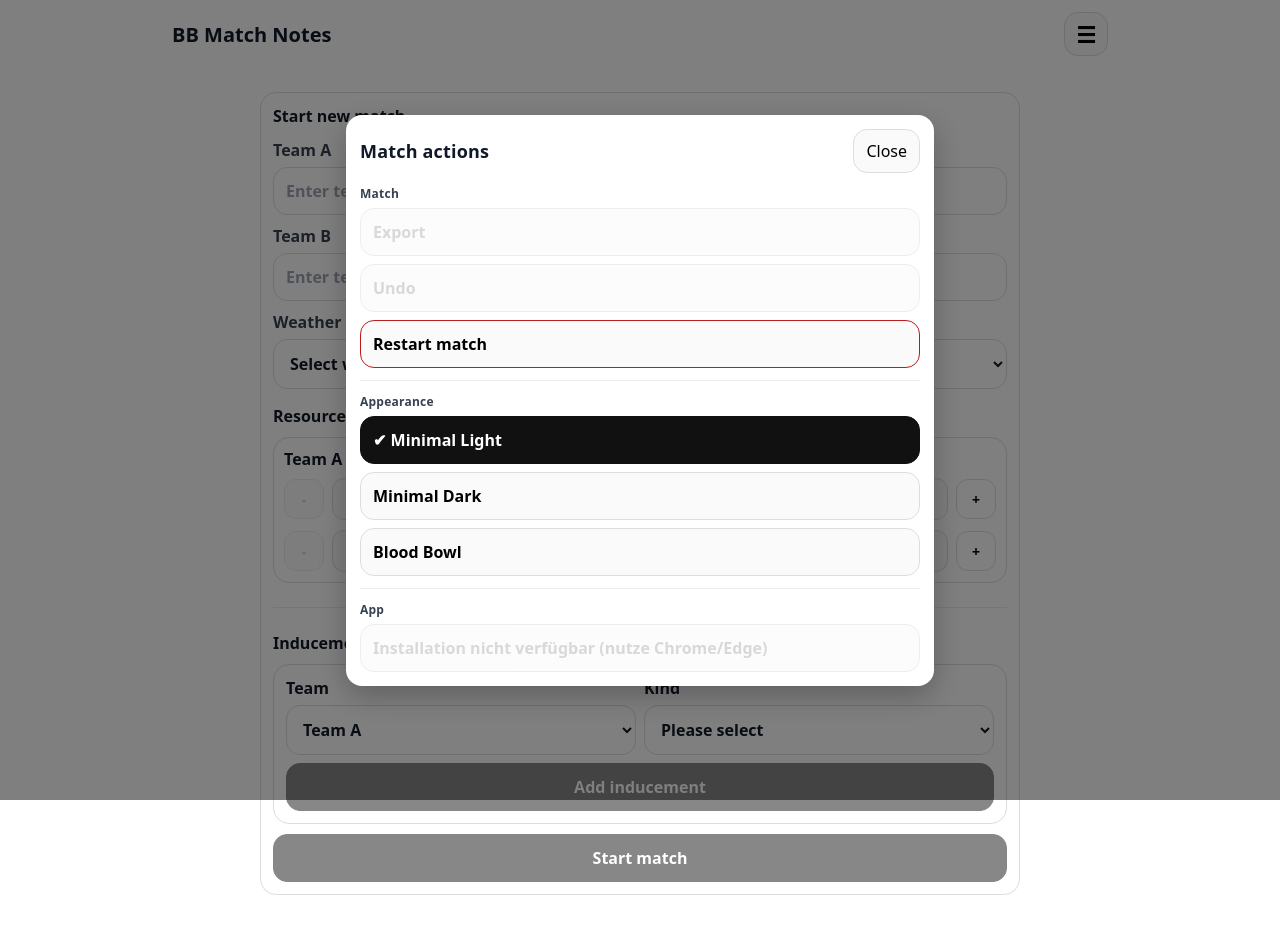
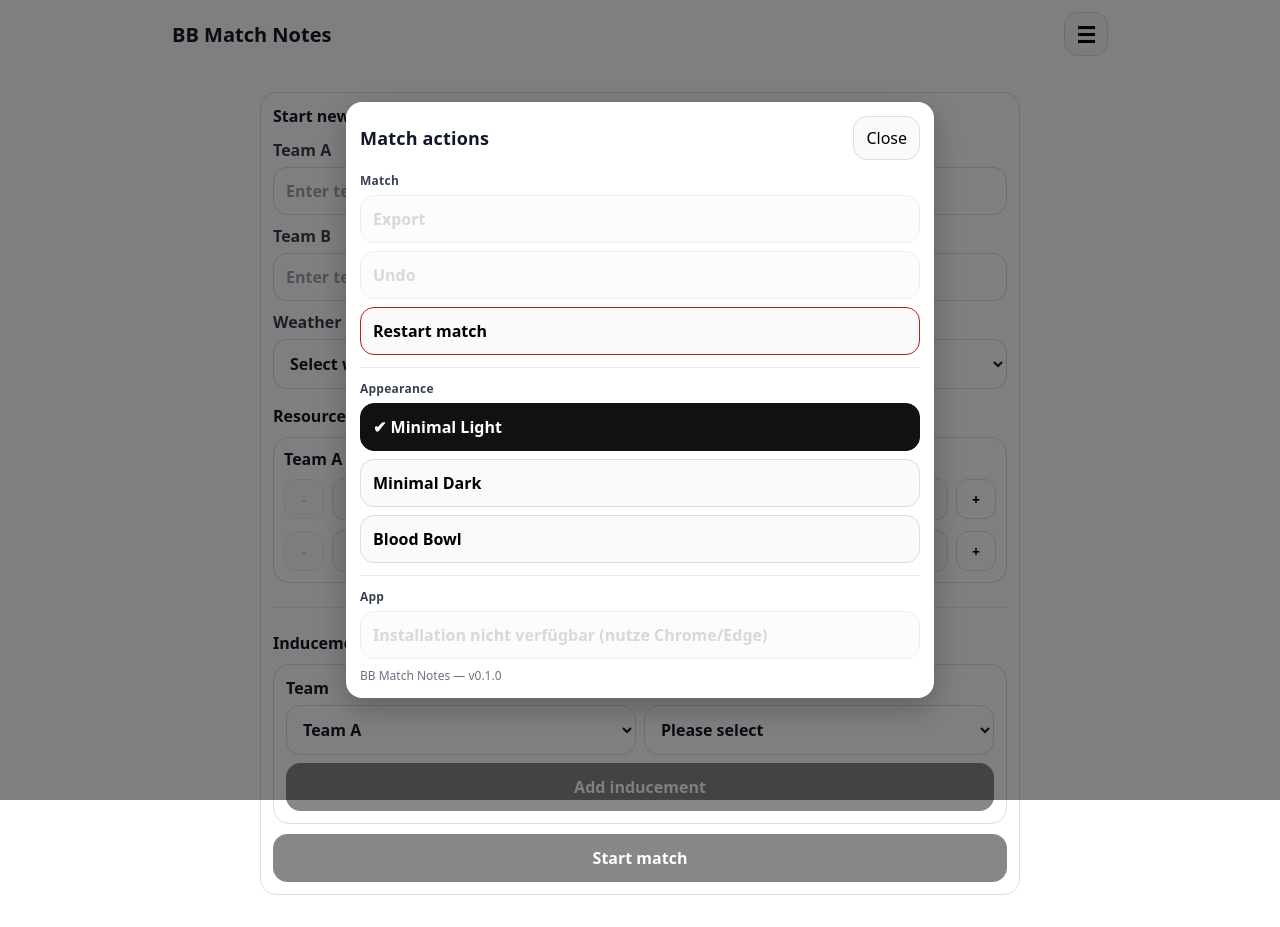
Before and after one commit to snoader/bb-match-notes, a React (Vite) app: page / in a window 1280 px wide. Both pictures are taken after a click on the button "Open match actions menu". Built offline with nearby package versions, Linux system fonts and the light colour scheme.

Commit message:
Add injected app version and show it in menu footer

```diff
--- a/package.json
+++ b/package.json
@@ -1,7 +1,7 @@
 {
   "name": "bb",
   "private": true,
-  "version": "0.0.0",
+  "version": "0.1.0",
   "type": "module",
   "scripts": {
     "build": "tsc -b && vite build",
--- a/src/ui/layout/HamburgerMenu.tsx
+++ b/src/ui/layout/HamburgerMenu.tsx
@@ -62,7 +62,7 @@ export function HamburgerMenu() {
   const theme = useThemeStore((s) => s.theme);
   const setTheme = useThemeStore((s) => s.setTheme);
 
-  const appVersion = import.meta.env.VITE_APP_VERSION as string | undefined;
+  const appVersion = __APP_VERSION__ as string | undefined;
 
   const rosters = useMemo(() => getKnownRosters(events, derived.teamNames), [events, derived.teamNames]);
 
@@ -176,7 +176,7 @@ export function HamburgerMenu() {
                   Update anwenden
                 </button>
               )}
-              {appVersion && <div className="live-menu-version">Version: {appVersion}</div>}
+              {appVersion && <div className="live-menu-version">BB Match Notes — v{appVersion}</div>}
               {!updateAvailable && installed && !appVersion && <div className="live-menu-empty-state">Keine weiteren App-Aktionen verfügbar.</div>}
             </div>
           </div>
--- a/src/vite-env.d.ts
+++ b/src/vite-env.d.ts
@@ -1,2 +1,5 @@
 /// <reference types="vite/client" />
 /// <reference types="vite-plugin-pwa/client" />
+
+
+declare const __APP_VERSION__: string;
--- a/vite.config.ts
+++ b/vite.config.ts
@@ -1,10 +1,11 @@
 import { defineConfig } from "vite";
 import react from "@vitejs/plugin-react";
 import { VitePWA } from "vite-plugin-pwa";
+import packageJson from "./package.json";
 
 export default defineConfig({
   define: {
-    "import.meta.env.VITE_APP_VERSION": JSON.stringify(process.env.npm_package_version ?? ""),
+    __APP_VERSION__: JSON.stringify(packageJson.version),
   },
   plugins: [
     react(),
```
